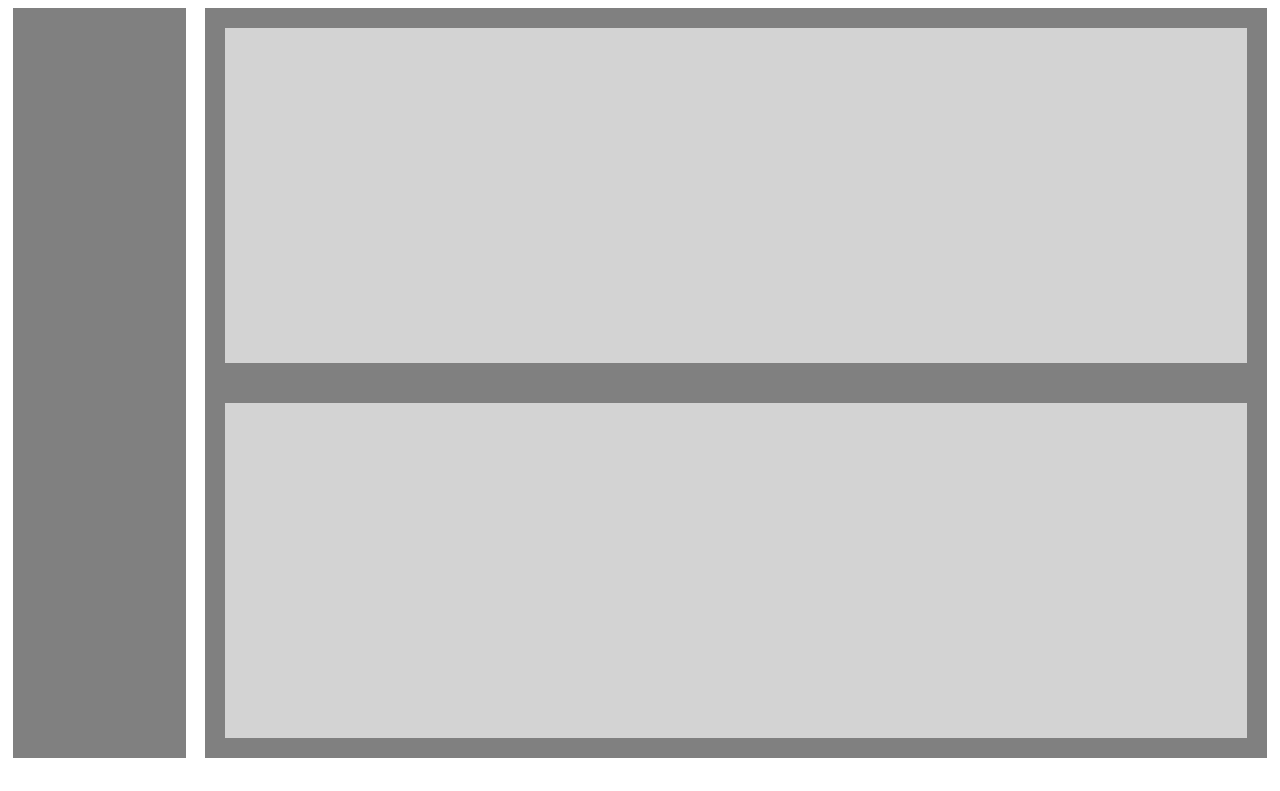
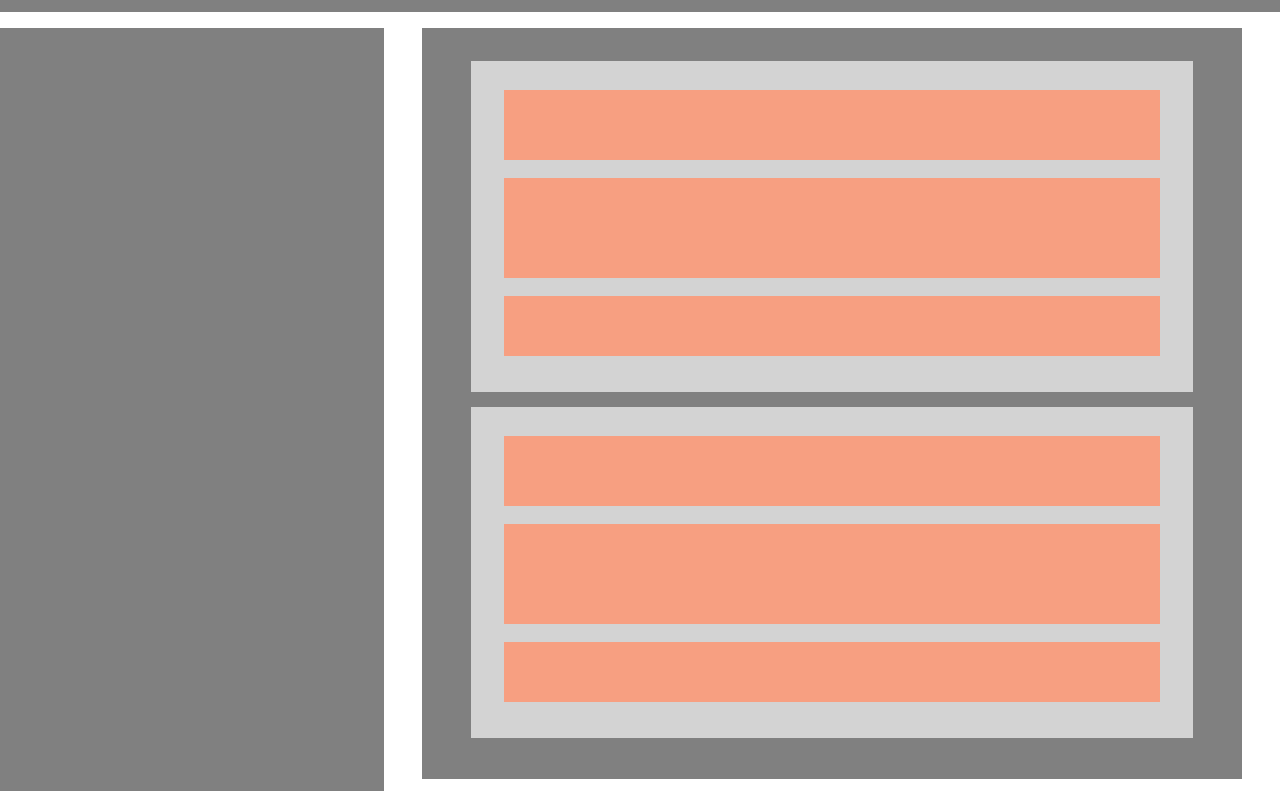
Before and after one commit to ppa100/week-learning, a plain HTML site: page template.html in a window 1280 px wide. Shown: the part 106-897 px from the top of the page. Before the commit the page ends 864 px from the top, so only its background shows below. Drawn offline with Linux system fonts and the light colour scheme.

Commit message:
red boxes

```diff
--- a/css4.css
+++ b/css4.css
@@ -5,13 +5,14 @@ body{
 h1{
 	display:block;
 	background-color: grey;
-	margin: 0 1%;
+
+	margin-top: 1%;
 
 }
 nav{
 	display: block;
 	background-color:grey;
-	margin: 1%;
+
 	padding: 0 30%;
 }
 nav ul li{
@@ -21,39 +22,51 @@ nav ul li{
 aside {display: inline-block;
 	text-align: left;
 	float:left;
-	width: 13.5%;
-	margin-left: 1%;
+	width: 30%;
 	background-color:grey;
-	height: 750px;
+	height: 763px;
 }
 section{
-	/*display: inline-block;
-	height: 750px;
+	display: inline-block;
+	height: 700px;
 
-	width: 80%;
+	width: 60%;
 	float: top;
-	background-color: red;
-	box-shadow: inset 10px;*/
-	 box-sizing: border-box;
-    width: 83%;
-    height: 375px;
-    padding: 30px;
-    border: 20px solid grey;
-    float:right;
-	margin-right:1%;
-	background-color: lightgrey;
+	background-color: grey;
+	box-shadow: inset 10px;
+	padding: 2%;
+
+
 
 
 
 }
-footer{
-	box-sizing: border-box;
-    width: 83%;
-    height: 375px;
-    padding: 30px;
-    border: 20px solid grey;
-    float:right;
-	margin-right:1%;
+
+section article{
+	display: inline-block;
+	height: 300px;
+	width: 90%;
+	padding: 2%;
 	background-color: lightgrey;
-
+	margin: 1%;
 }
+section article header{
+	display: inline-block;
+	height: 70px;
+	width: 95%;
+	background-color: #F79F81;
+	margin: 2%;
+}
+section article div{
+	display: inline-block;
+	height: 100px;
+	width: 95%;
+	background-color: #F79F81;
+}
+section article footer{
+	display: inline-block;
+	height: 60px;
+	width: 95%;
+	background-color: #F79F81;
+	margin: 2%;
+}
--- a/template.html
+++ b/template.html
@@ -29,18 +29,17 @@
 
 	</aside>
 	<section>
-
-
-
+		<article>
+			<header></header>
+			<div></div>
+			<footer></footer>
+		</article>
+		<article>
+			<header></header>
+			<div></div>
+			<footer></footer>
+		</article>
 	</section>
-<article>
-
-</article>
-
-<footer>
-
-</footer>
-
 
 
 
```
